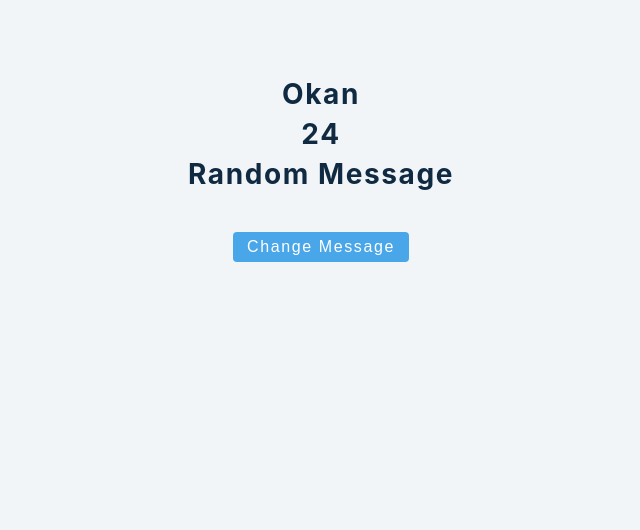
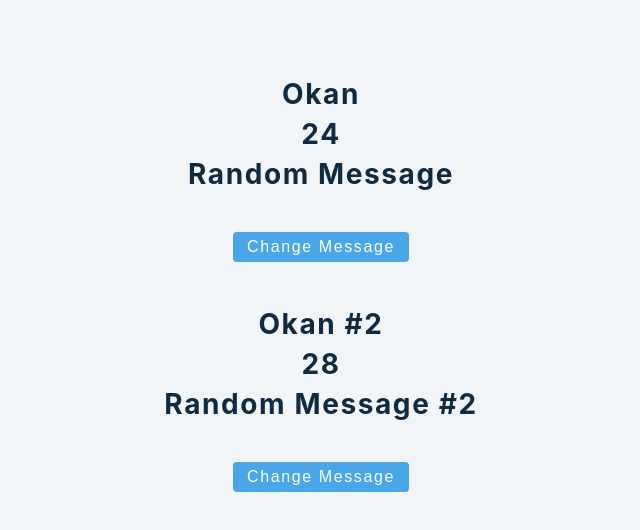
Before and after one commit to OkanAcioglu/React-Hooks, a React (Create React App) app: page / in a window 1280 px wide. Shown: the top 530 px of the page, without its empty margins (319-959 px from the left). Built offline with nearby package versions, Linux system fonts and the light colour scheme.

Commit message:
useState-multiple-states

```diff
--- a/src/tutorial/1-useState/setup/4-useState-object.js
+++ b/src/tutorial/1-useState/setup/4-useState-object.js
@@ -2,12 +2,19 @@ import React, { useState } from 'react'
 //! Array is more straightforward in one case just wipe out the data and set it on the empty array and second thing we had the function that was just returning a new array
 
 const UseStateObject = () => {
+  // Object State
   const [person, setPerson] = useState({
     //! Pass in object directly
     name: 'Okan',
     age: 24,
     message: 'random message',
   })
+
+  // Separate(Multiple) States
+  //! Below case we are not dealing object anymore
+  const [name, setName] = useState('Okan #2')
+  const [age, setAge] = useState('28')
+  const [message, setMessage] = useState('random message #2')
 
   const changeMessageHandler = () => {
     //! If we do below we wipe out all the data and set the person to string
@@ -18,6 +25,10 @@ const UseStateObject = () => {
     //! Do not forget to use spread operator when tackling with object in useState
     setPerson({ ...person, message: 'Hello World' })
   }
+
+  const changeMessageHandler2 = () => {
+    setMessage('Hello World')
+  }
   return (
     <>
       <h3>{person.name}</h3>
@@ -26,8 +37,21 @@ const UseStateObject = () => {
       <button className='btn' onClick={changeMessageHandler}>
         Change Message
       </button>
+      <br />
+      <br />
+      <br />
+      <h3>{name}</h3>
+      <h3>{age}</h3>
+      <h3>{message}</h3>
+      <button className='btn' onClick={changeMessageHandler2}>
+        Change Message
+      </button>
     </>
   )
 }
 
 export default UseStateObject
+
+//! There is no rule that prevents us to setting up as many state values as we want. So instead of going one big object, we can setup multiple smaller state values where we just a single value and function that controls it.
+//! But if we decided to go with object ,some uses cases where object will be more logical, never never forget to preserve the old values with using spread operator.
+//
```
